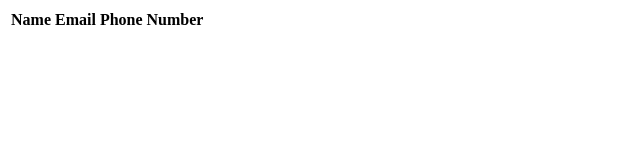
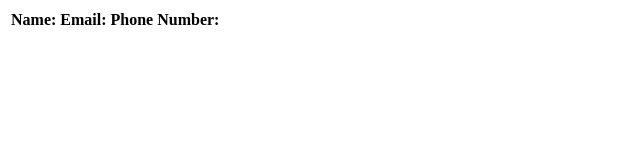
Before and after one commit to ynotrusso/testproj, a plain HTML site: page index.html in a window 1280 px wide. Shown: the full height of the page, 0-640 px from the left. Drawn offline with Linux system fonts and the light colour scheme.

Commit message:
Update index.html

```diff
--- a/index.html
+++ b/index.html
@@ -10,9 +10,9 @@
   <table>
     <thead>
       <tr>
-        <th>Name</th>
-        <th>Email</th>
-        <th>Phone Number</th>
+        <th>Name:</th>
+        <th>Email:</th>
+        <th>Phone Number:</th>
       </tr>
     </thead>
   </table>
```
